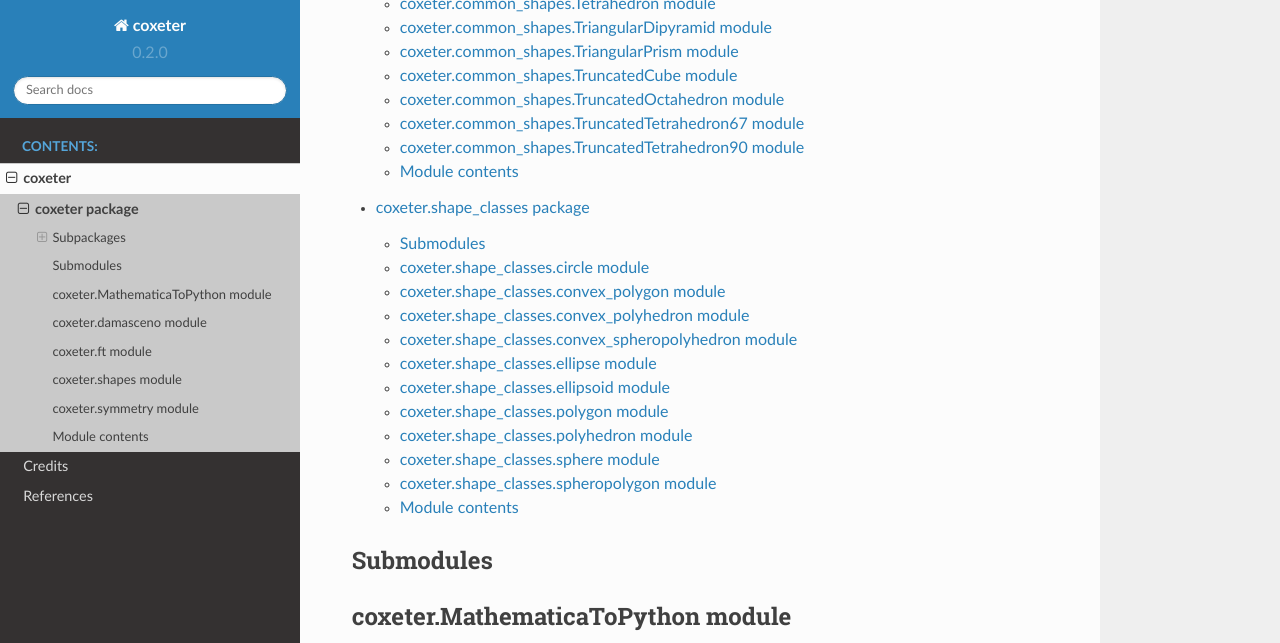
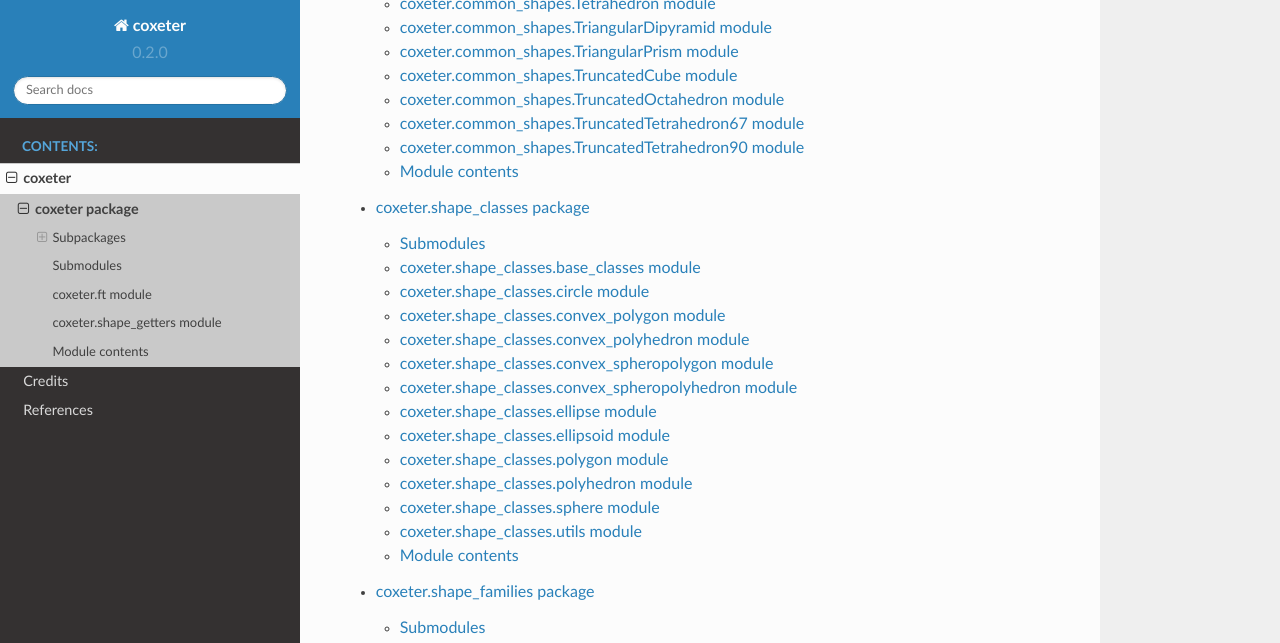
Before and after one commit to glotzerlab/coxeter, a Sphinx documentation site: the page built from doc/source/coxeter.rst, in a window 1280 px wide and 1400 px high, scrolled down 476 px. Shown: the top 643 px of the window. Built offline with Sphinx 7.4.7 and the Read the Docs theme 2.0.0, drawn with Linux system fonts in a browser that asks for light colours; some of the changed text lies outside the part shown.

Commit message:
Update documentation.

```diff
--- a/doc/source/coxeter.rst
+++ b/doc/source/coxeter.rst
@@ -8,25 +8,10 @@ Subpackages
 
    coxeter.common_shapes
    coxeter.shape_classes
+   coxeter.shape_families
 
 Submodules
 ----------
-
-coxeter.MathematicaToPython module
-----------------------------------
-
-.. automodule:: coxeter.MathematicaToPython
-   :members:
-   :undoc-members:
-   :show-inheritance:
-
-coxeter.damasceno module
-------------------------
-
-.. automodule:: coxeter.damasceno
-   :members:
-   :undoc-members:
-   :show-inheritance:
 
 coxeter.ft module
 -----------------
@@ -36,22 +21,13 @@ coxeter.ft module
    :undoc-members:
    :show-inheritance:
 
-coxeter.shapes module
----------------------
+coxeter.shape\_getters module
+-----------------------------
 
-.. automodule:: coxeter.shapes
+.. automodule:: coxeter.shape_getters
    :members:
    :undoc-members:
    :show-inheritance:
-
-coxeter.symmetry module
------------------------
-
-.. automodule:: coxeter.symmetry
-   :members:
-   :undoc-members:
-   :show-inheritance:
-
 
 Module contents
 ---------------
```
Also changed, not shown: doc/source/coxeter.shape_classes.rst (+19 -3 lines), doc/source/coxeter.shape_families.rst (added, +62 -0 lines).
